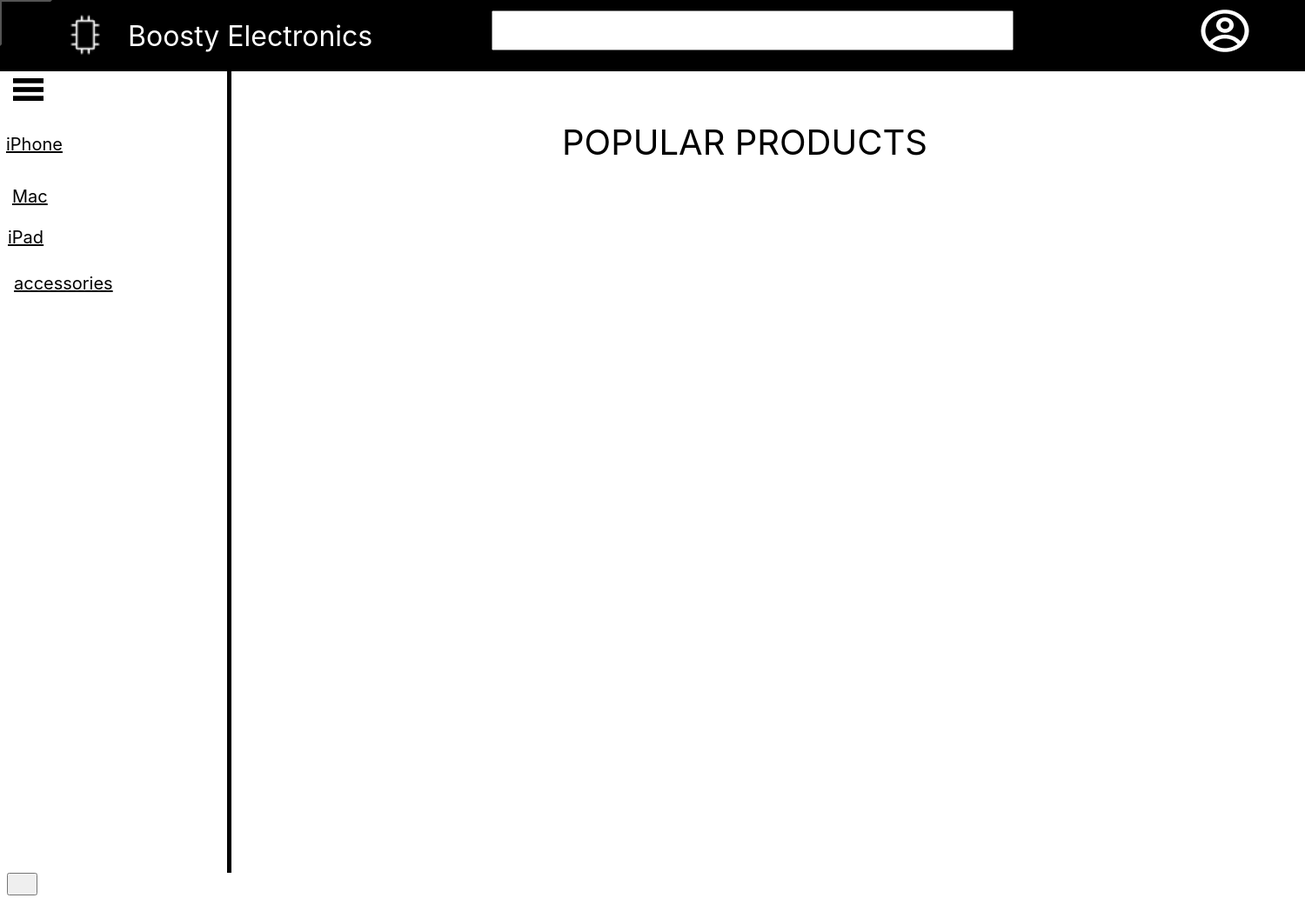
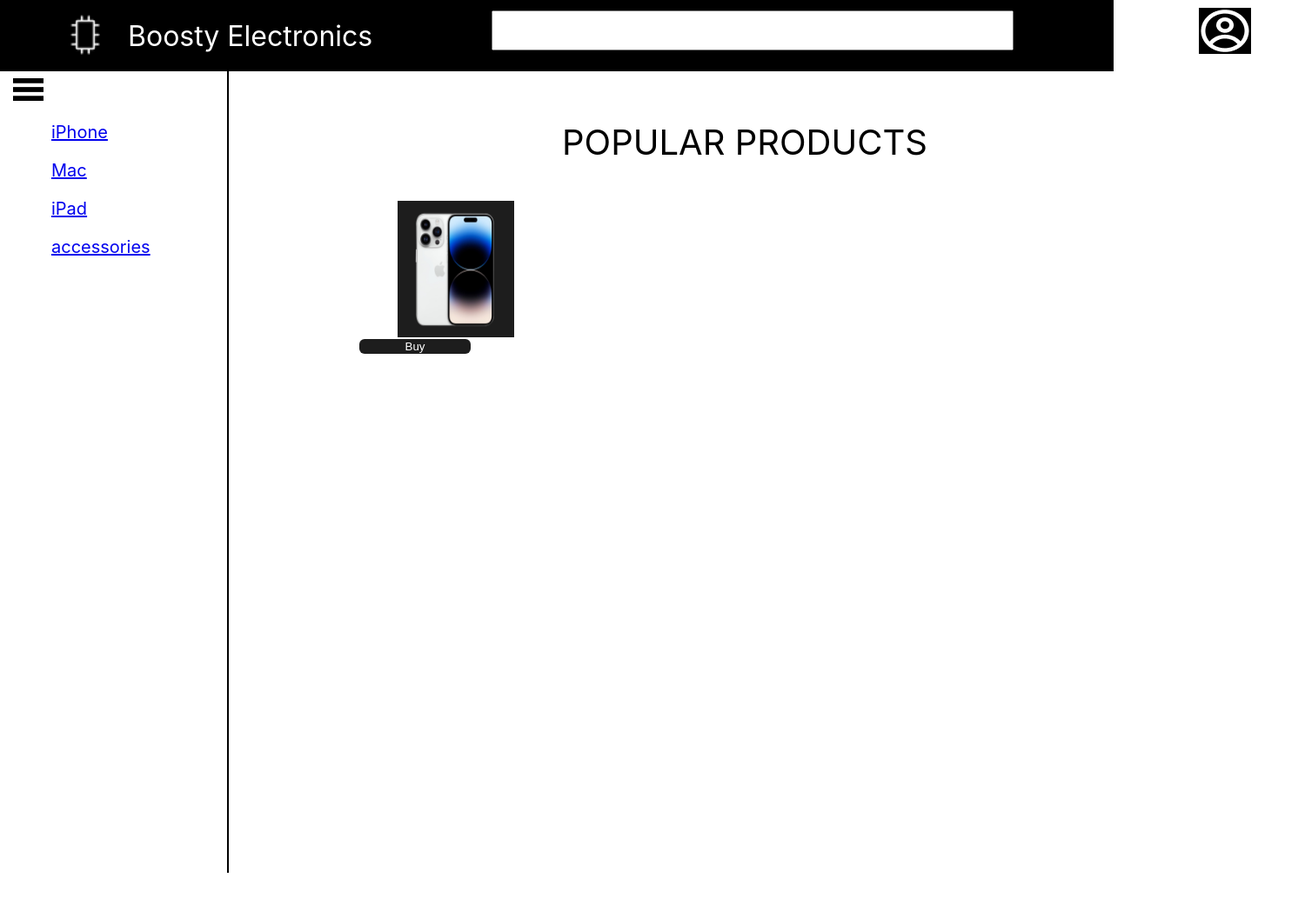
Before and after one commit to Hocnchar0vKirill/boosty.electronics, a plain HTML site: page index.html in a window 1280 px wide. Shown: the whole page at 87% size, 1500 px wide, since content can reach past the window. Drawn offline with Linux system fonts and the light colour scheme.

Commit message:
Improved menu
I've improved menu and added product block

```diff
--- a/index.css
+++ b/index.css
@@ -1,6 +1,6 @@
 .headerBlock {
-    position: absolute;
-width: 1500px;
+position: absolute;
+width: 100%;
 height: 82px;
 left: 0px;
 top: 0px;
@@ -47,14 +47,6 @@ top: 9px;
 
 background: #000000;
 }
-.profile-button {
-width: 60px;
-height: 53px;
-left: 1378px;
-top: 9px;
-
-background: #000000;
-}
 .company-name {
     position: absolute;
 width: 337px;
@@ -73,18 +65,12 @@ color: #FFFFFF;
 }
 .hero-content {
     width: 20%;
-    border-right: 5px solid #000000;
+    border-right: 2px solid #000000;
     height: 996px;
 }
 .product-block {
     display: inline-block;
     width: 80%;
-}
-.menu {
-width: 35px;
-height: 26px;
-left: 15px;
-top: 90px;
 }
 .menu-img {
     position: absolute;
@@ -93,37 +79,22 @@ top: 90px;
     left: 15px;
     top: 90px;
 }
-.iPhones {
+.menu-list {
 position: absolute;
-width: 196px;
-height: 49px;
-left: 7px;
-top: 134px;
+width: 172px;
+height: 245px;
+left: 19px;
+top: 104px;
+}
+li{
+list-style: none;
+font-family: 'Inter';
+font-style: normal;
+font-weight: 400;
+font-size: 20px;
+line-height: 24px;
 color: #000000;
-}
-.mac {
-position: absolute;
-width: 155px;
-height: 36px;
-left: 14px;
-top: 194px;
-color: #000000;
-}
-.iPad {
-position: absolute;
-width: 124px;
-height: 42px;
-left: 9px;
-top: 241px;
-color: #000000;
-}
-.accessories {
-position: absolute;
-width: 163px;
-height: 40px;
-left: 16px;
-top: 294px;
-color: rgb(0, 0, 0);
+
 }
 .popular-products {
     position: absolute;
@@ -142,3 +113,22 @@ color: #000000;
 
 
 }
+.product-img {
+ position: absolute;
+width: 134px;
+height: 157px;
+left: 457px;
+top: 231px;
+}
+.buy {
+    width: 10%;
+    margin-left: 25%;
+    margin-right: 25%;
+    background-color: #1D1D1D;
+    color: white;
+    border-radius: 6px;
+    border: none;
+    position: absolute;
+    left: 93px;
+    top: 390px;
+}
--- a/index.html
+++ b/index.html
@@ -12,19 +12,26 @@
 <img src="./electronics-chip-svgrepo-com 1.png" alt="company-logo" class="company-logo">
 <input type="search" class="search">
 <h1 class="company-name">Boosty Electronics</h1>
-<button class="profile-button"><img src="./profile-svgrepo-com 1 (1).png" alt="profile" class="profile"></button>
+<img src="./profile-svgrepo-com 1 (1).png" alt="profile" class="profile">
     </header>
     <main>
         <div class="hero-content"></div>
         <div class="menu">
-        <button class="menu"><img src="./menu.png" alt="menu" class="menu-img"></button>
-        <a href="#" class="iPhones"><p style="width: 65px; height: 24px; left: 6px; top: 161px; font-family: 'Inter'; font-style: normal; font-weight: 400; font-size: 20px; line-height: 24px; color: #000000;">iPhone</p></a>
-        <a href="#" class="mac"><p style="width: 41px; height: 24px; left: 76px; top: 215px; font-family: 'Inter'; font-style: normal; font-weight: 400; font-size: 20px; line-height: 24px; color: #000000;">Mac</p></a>
-        <a href="#" class="iPad"><p style="width: 42px; height: 24px; left: 76px; top: 265px; font-family: 'Inter'; font-style: normal; font-weight: 400; font-size: 20px; line-height: 24px; color: #000000;">iPad</p></a>
-        <a href="#" class="accessories"><p style="width: 115px; height: 24px; left: 76px; top: 317px; font-family: 'Inter'; font-style: normal; font-weight: 400; font-size: 20px; line-height: 24px; color: #000000;">accessories</p></a>
+        <img src="./menu.png" alt="menu" class="menu-img">
+        <ul class="menu-list">
+            <li><a href="#" class="iPhones"><p>iPhone</p></a></li>
+            <li><a href="#" class="mac"><p>Mac</p></a></li>
+            <li><a href="#" class="iPad"><p>iPad</p></a></li>
+            <li><a href="#" class="accessories"><p>accessories</p></a></li>
+        </ul>
         </div>
         <div class="product-block">
             <h1 class="popular-products">POPULAR PRODUCTS</h1>
+            <div class="product-item">
+                <img class="product-img" src="./photo_2022-09-07_22-54-15 (2)-1397x1397.jpeg" alt="iPhone">
+                <p class="product-name"></p>
+                <button class="buy">Buy</button>
+            </div>
         </div>
 
     </main>
```
